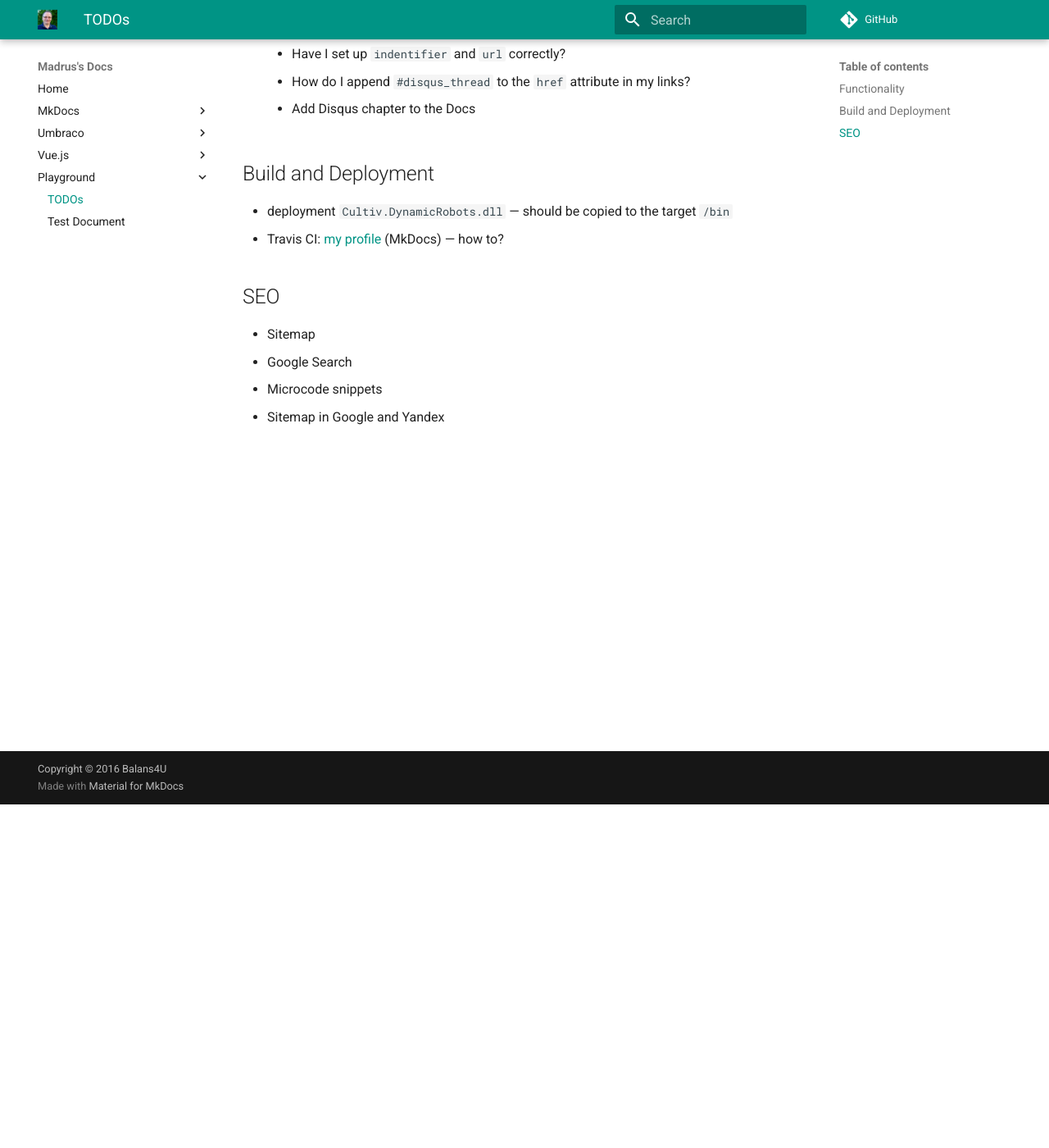
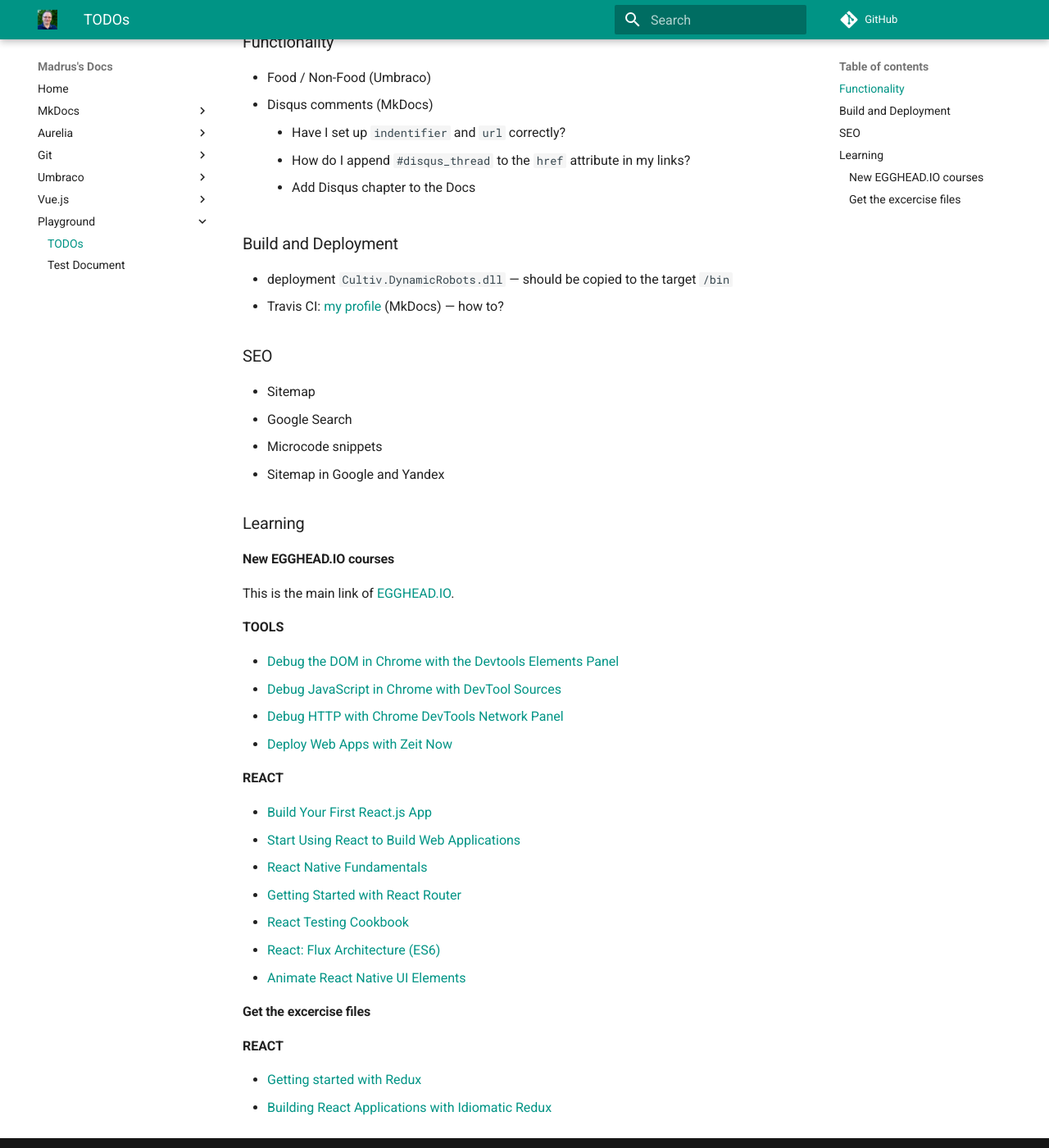
Before and after one commit to madrus/mdocs, an MkDocs documentation site: the page built from docs/playground/todo.md, in a window 1280 px wide and 1400 px high, scrolled down 419 px. Shown: the whole window at 82% size. Built offline with MkDocs 1.6.1 and Material for MkDocs 9.7.7, drawn with Linux system fonts in a browser that asks for light colours; comment, search, counter and statistics services are not loaded; old or Windows-style settings are respelled for this version of MkDocs; some of the changed text lies outside the part shown.

Commit message:
synced with kdocs

```diff
--- a/docs/playground/todo.md
+++ b/docs/playground/todo.md
@@ -2,7 +2,7 @@
 
 [TOC]
 
-## Functionality
+### Functionality
 
 * Food / Non-Food (Umbraco)
 * Disqus comments (MkDocs)
@@ -10,14 +10,44 @@
     + How do I append `#disqus_thread` to the `href` attribute in my links?
     + Add Disqus chapter to the Docs
 
-## Build and Deployment
+### Build and Deployment
 
 * deployment `Cultiv.DynamicRobots.dll` --- should be copied to the target `/bin`
 * Travis CI: [my profile](https://travis-ci.org/profile/madrus) (MkDocs) --- how to?
 
-## SEO
+### SEO
 
 * Sitemap
 * Google Search
 * Microcode snippets
 * Sitemap in Google and Yandex
+
+### Learning
+
+#### New EGGHEAD.IO courses
+
+This is the main link of [EGGHEAD.IO](https://egghead.io/courses).
+
+**TOOLS**
+
+*   [Debug the DOM in Chrome with the Devtools Elements Panel](https://egghead.io/courses/using-chrome-developer-tools-elements)
+*   [Debug JavaScript in Chrome with DevTool Sources](https://egghead.io/courses/chrome-devtools-sources-panel)
+*   [Debug HTTP with Chrome DevTools Network Panel](https://egghead.io/courses/chrome-devtools-network-panel)
+*   [Deploy Web Apps with Zeit Now](https://egghead.io/courses/deploy-web-apps-with-zeit-now)
+
+**REACT**
+
+*   [Build Your First React.js App](https://egghead.io/courses/build-your-first-react-js-application)
+*   [Start Using React to Build Web Applications](https://egghead.io/courses/react-fundamentals)
+*   [React Native Fundamentals](https://egghead.io/courses/react-native-fundamentals)
+*   [Getting Started with React Router](https://egghead.io/courses/getting-started-with-react-router)
+*   [React Testing Cookbook](https://egghead.io/courses/react-testing-cookbook)
+*   [React: Flux Architecture (ES6)](https://egghead.io/courses/react-flux-architecture-es6)
+*   [Animate React Native UI Elements](https://egghead.io/courses/animate-react-native-ui-elements)
+
+#### Get the excercise files
+
+**REACT**
+
+*   [Getting started with Redux](https://egghead.io/courses/getting-started-with-redux)
+*   [Building React Applications with Idiomatic Redux](https://egghead.io/courses/building-react-applications-with-idiomatic-redux)
--- a/mkdocs.yml
+++ b/mkdocs.yml
@@ -17,7 +17,11 @@ pages:
   - Home: index.md
   - MkDocs:
     - Technicalities: mkdocs/technicalities.md
-    - Custom Styling: mkdocs/custom_styling.md
+    - Styling: mkdocs/styling.md
+  - Aurelia:
+    - Technicalities: aurelia/technicalities.md
+  - Git:
+    - Styling: git/styling.md
   - Umbraco:
     - Technicalities: umbraco/technicalities.md
   - Vue.js:
```
Also changed, not shown: docs/aurelia/technicalities.md (added, +76 -0 lines), docs/git/styling.md (added, +58 -0 lines), docs/mkdocs/styling.md (renamed from docs/mkdocs/custom_styling.md), 1 other file.
